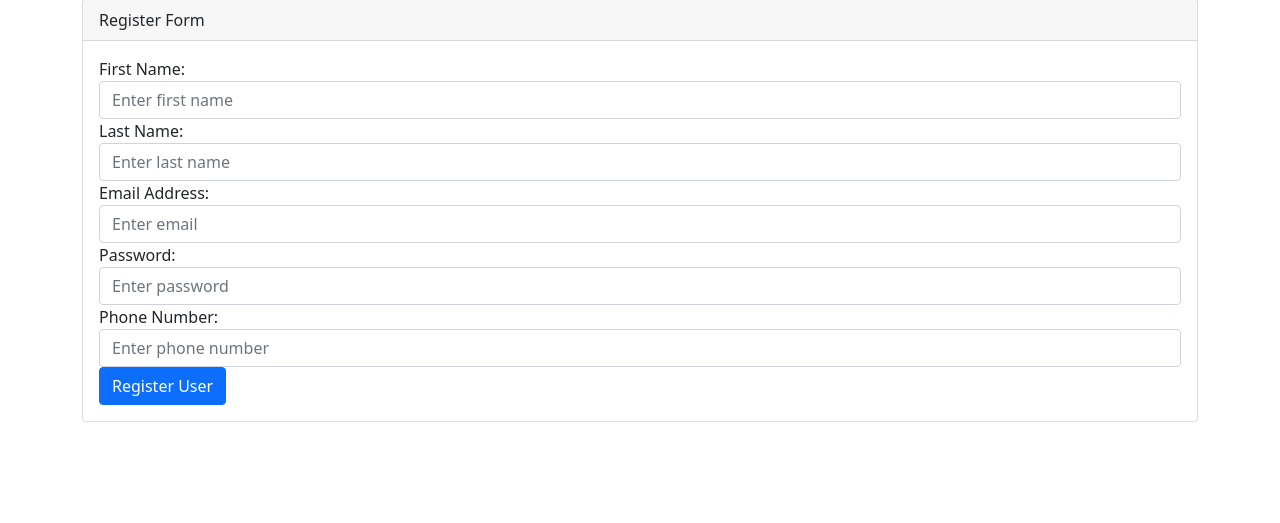
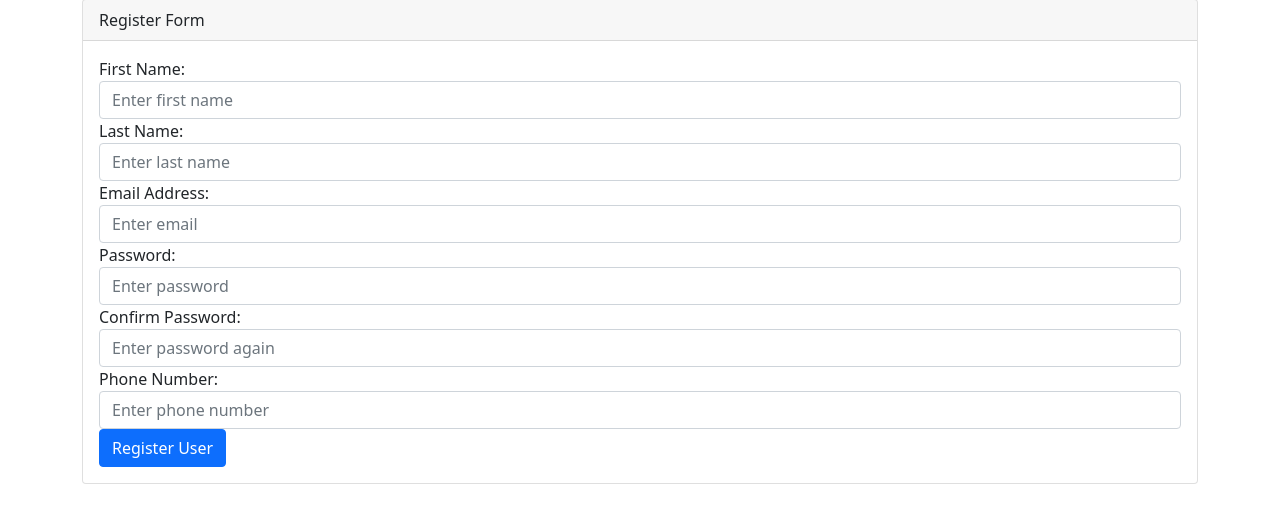
Before and after one commit to thinhphamcs/paw-umass, a Node server app: page /register in a window 1280 px wide. Shown: the part 125-648 px from the top of the page. Run offline with Node 20, Linux system fonts and the light colour scheme.

Commit message:
Added password confirm for register page

```diff
--- a/views/register.hbs
+++ b/views/register.hbs
@@ -28,7 +28,7 @@
                 Register Form
             </div>
             <div class="card-body">
-                <form action="/auth/register" method="POST">
+                <form action="/auth/register" method="POST" 0>
                     <div class="form-group">
                         <label for="first-name">First Name:</label>
                         <input type="text" class="form-control" id="first-name" name="first-name"
@@ -49,6 +49,11 @@
                             placeholder="Enter password">
                     </div>
                     <div class="form-group">
+                        <label for="password-confirm">Confirm Password:</label>
+                        <input type="password" class="form-control" id="password-confirm" name="password-confirm"
+                            placeholder="Enter password again">
+                    </div>
+                    <div class="form-group">
                         <label for="phone">Phone Number:</label>
                         <input type="text" class="form-control" id="phone" name="phone"
                             placeholder="Enter phone number">
```
